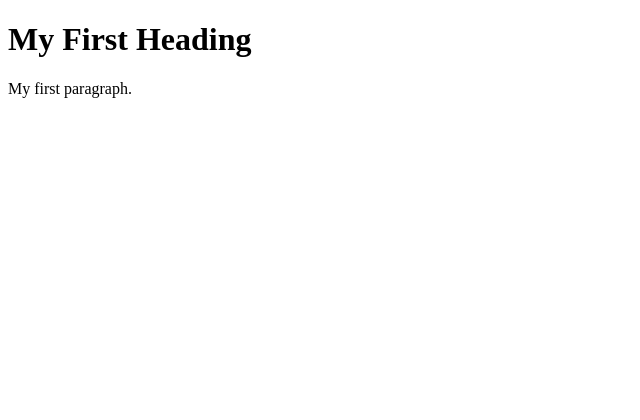
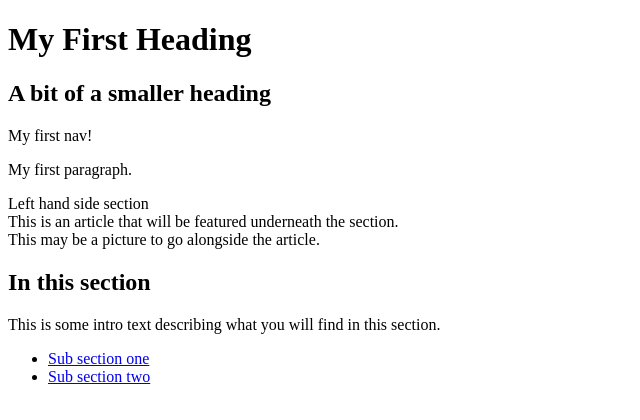
Before and after one commit to tristn/HTML-Practice, a plain HTML site: page index.html in a window 1280 px wide. Shown: the whole page, without its empty margins (0-640 px from the left). Drawn offline with Linux system fonts and the light colour scheme.

Commit message:
First site update

```diff
--- a/index.html
+++ b/index.html
@@ -3,8 +3,24 @@
 <body>
 
 <h1>My First Heading</h1>
+<h2>A bit of a smaller heading</h2>
+<nav>My first nav!</nav>
 
 <p>My first paragraph.</p>
+<section>Left hand side section</section>
+<article>This is an article that will be featured underneath the section.</article>
+<aside>This may be a picture to go alongside the article.</aside>
+
+<nav>
+    <header>
+      <h2>In this section</h2>
+      <p>This is some intro text describing what you will find in this section.</p>
+    </header>
+    <ul>
+      <li><a href="#">Sub section one</a></li>
+      <li><a href="#">Sub section two</a></li>
+    </ul>
+  </nav>
 
 </body>
 </html>
```
